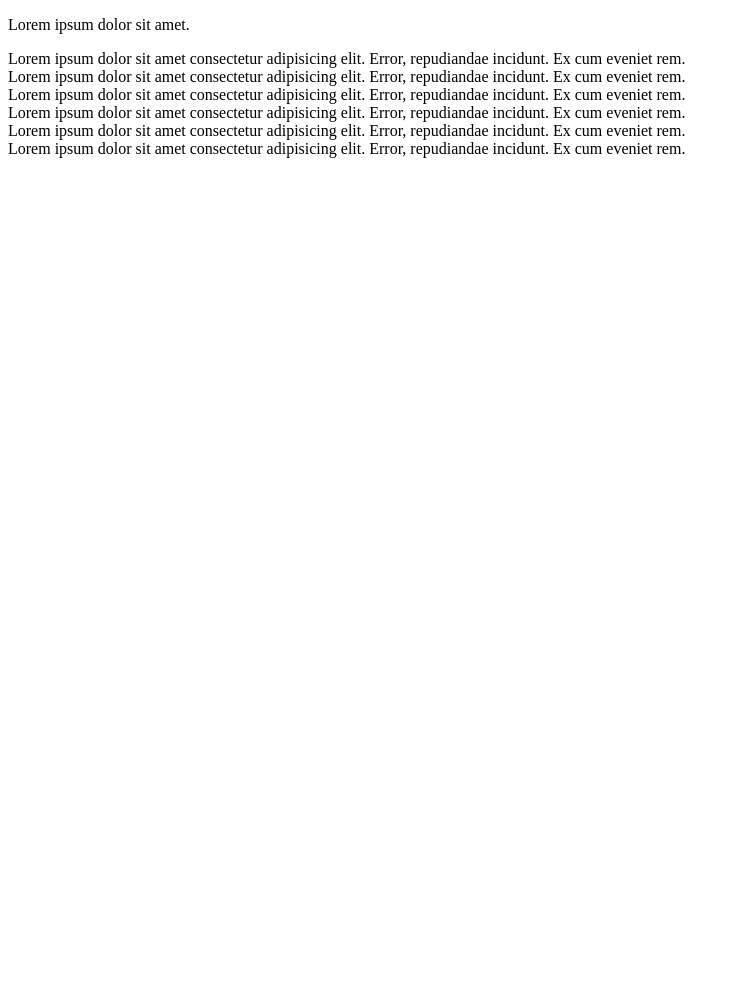
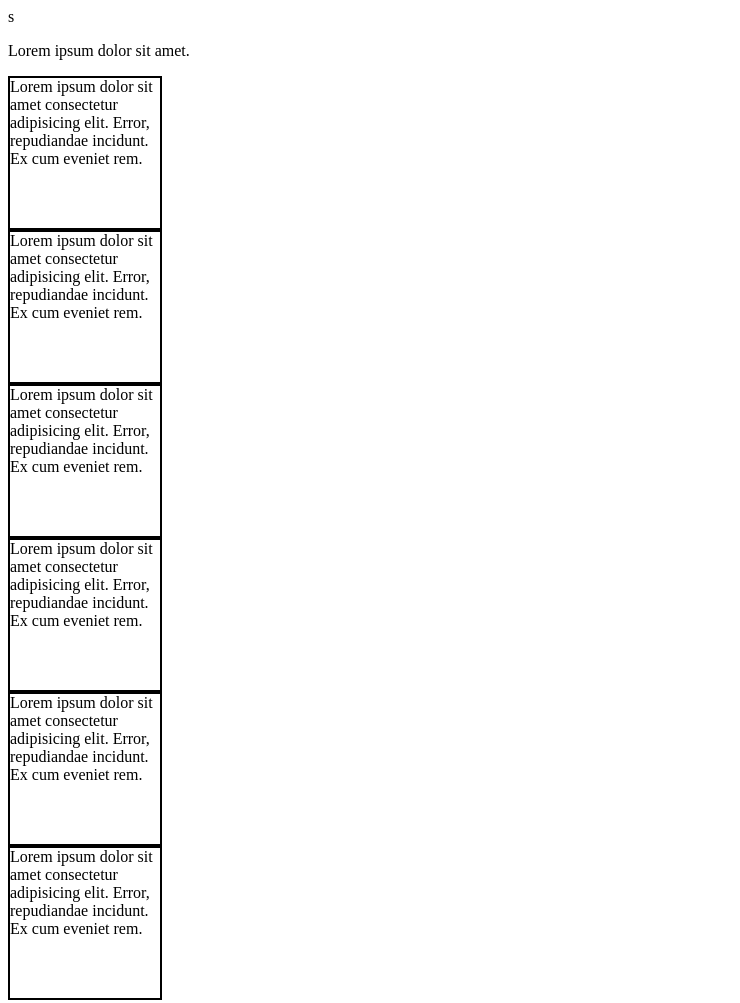
Before and after one commit to merlion-local/test2024, a plain HTML site: page index.html in a window 1280 px wide. Shown: the whole page, without its empty margins (0-740 px from the left). Before the commit the page ends 800 px from the top, so only its background shows below. Drawn offline with Linux system fonts and the light colour scheme.

Commit message:
add css div

```diff
--- a/index.html
+++ b/index.html
@@ -4,6 +4,7 @@
     <link rel="stylesheet" href="style.css" />
     <meta charset="UTF-8" />
     <meta name="viewport" content="width=device-width, initial-scale=1.0" />
+    s
     <title>Document</title>
   </head>
   <body>
--- a/style.css
+++ b/style.css
@@ -0,0 +1,5 @@
+div {
+    width: 150px;
+    height: 150px;
+    border: 2px solid black;
+}
```
